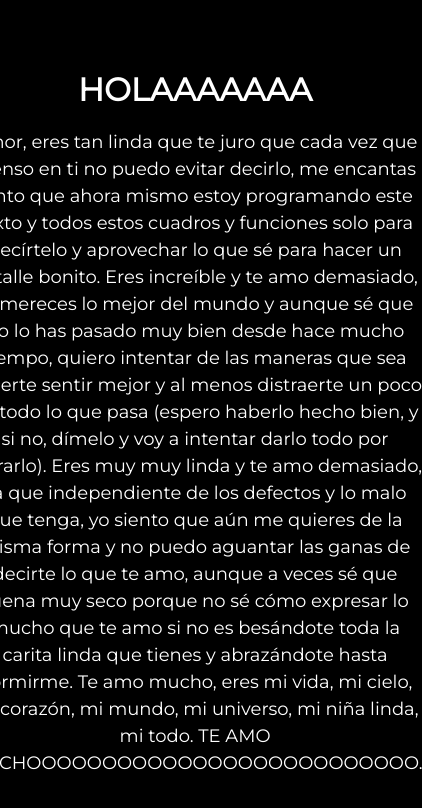
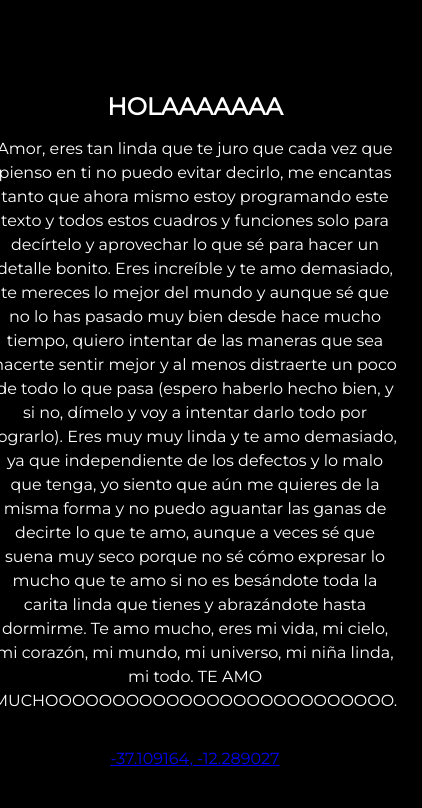
Before and after one commit to VenomSnakeScripter/ysm.com, a plain HTML site: page message.html in a window 390 px wide. Shown: the whole page, 422 px wide, since content can reach past the window. Drawn offline with Linux system fonts and the light colour scheme.

Commit message:
Update message.html

```diff
--- a/message.html
+++ b/message.html
@@ -9,16 +9,19 @@
       height: 100%;
       margin: 0;
       padding: 0;
+      display: flex;
+      justify-content: center;
+      align-items: center;
     }
 
     body {
-      display: flex;
-      justify-content: center;
-      align-items: center;
       background: #000000;
       color: white;
       font-family: 'Montserrat', sans-serif;
       text-align: center;
+      width: 700px;
+      overflow-y: scroll;
+      flex-direction: column;
     }
 
     h1 {
@@ -30,6 +33,32 @@
       font-size: 18px;
       line-height: 1.5;
     }
+
+    .container {
+      margin-bottom: 20px;
+    }
+
+    .link {
+      display: flex;
+      justify-content: center;
+      align-items: center;
+      font-family: 'Montserrat', sans-serif;
+    }
+
+    @media (max-width: 600px) {
+      body {
+        width: 100%;
+      }
+
+      h1 {
+        font-size: 24px;
+        margin-bottom: 10px;
+      }
+
+      p {
+        font-size: 16px;
+      }
+    }
   </style>
 </head>
 <body>
@@ -37,5 +66,8 @@
     <h1>HOLAAAAAAA</h1>
     <p>Amor, eres tan linda que te juro que cada vez que pienso en ti no puedo evitar decirlo, me encantas tanto que ahora mismo estoy programando este texto y todos estos cuadros y funciones solo para decírtelo y aprovechar lo que sé para hacer un detalle bonito. Eres increíble y te amo demasiado, te mereces lo mejor del mundo y aunque sé que no lo has pasado muy bien desde hace mucho tiempo, quiero intentar de las maneras que sea hacerte sentir mejor y al menos distraerte un poco de todo lo que pasa (espero haberlo hecho bien, y si no, dímelo y voy a intentar darlo todo por lograrlo). Eres muy muy linda y te amo demasiado, ya que independiente de los defectos y lo malo que tenga, yo siento que aún me quieres de la misma forma y no puedo aguantar las ganas de decirte lo que te amo, aunque a veces sé que suena muy seco porque no sé cómo expresar lo mucho que te amo si no es besándote toda la carita linda que tienes y abrazándote hasta dormirme. Te amo mucho, eres mi vida, mi cielo, mi corazón, mi mundo, mi universo, mi niña linda, mi todo. TE AMO MUCHOOOOOOOOOOOOOOOOOOOOOOOOOO.</p>
   </div>
+  <div class="link">
+    <a href="https://goo.gl/maps/JxGuv8MmD8KWH4Wb7">-37.109164, -12.289027</a>
+  </div>
 </body>
 </html>
```
